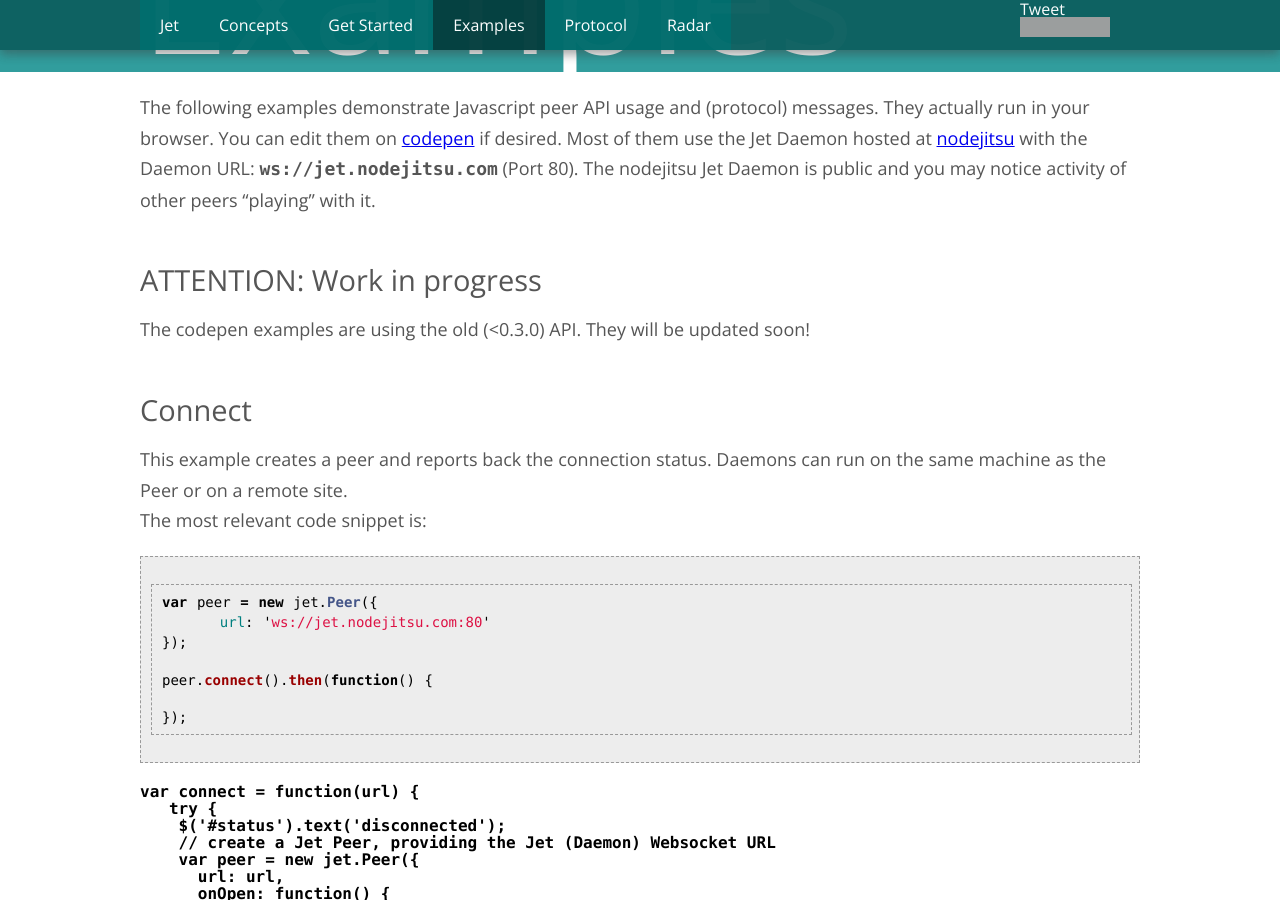
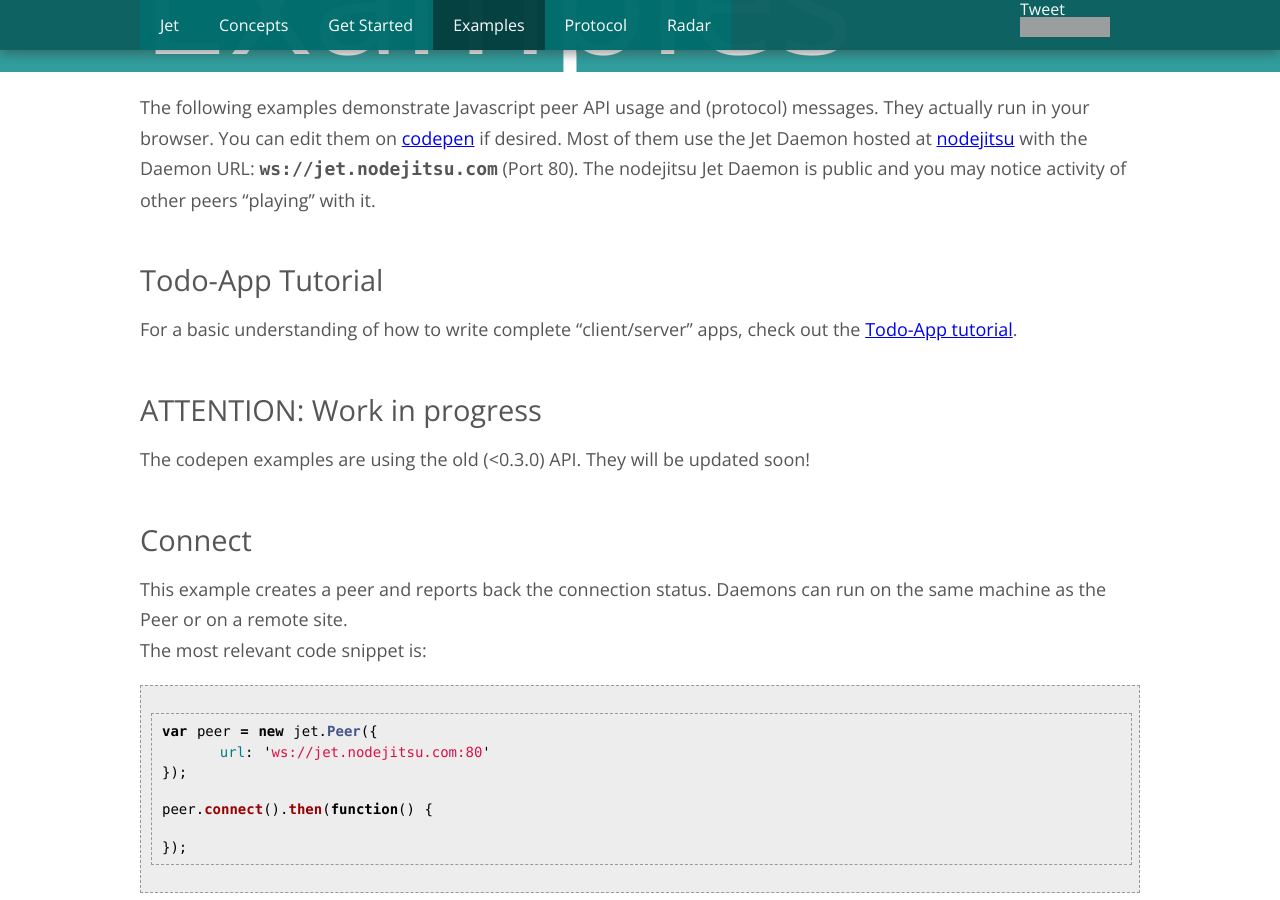
Before and after one commit to HBM/jet, a Jekyll site: the page built from examples.md, in a window 1280 px wide and 900 px high, scrolled down 338 px. Built offline with Jekyll 4.4.1, drawn with Linux system fonts in a browser that asks for light colours; Markdown is read by kramdown in place of the engine named in the settings; comment, search, counter and statistics services are not loaded; grey boxes are pictures that could not be loaded.

Commit message:
refer todo app tutorial

```diff
--- a/examples.md
+++ b/examples.md
@@ -9,6 +9,11 @@ They actually run in your browser. You can edit them on [codepen](http://codepen
 Most of them use the Jet Daemon hosted at [nodejitsu](http://nodejitsu.com) with the
 Daemon URL: `ws://jet.nodejitsu.com` (Port 80). The nodejitsu Jet Daemon is public
 and you may notice activity of other peers "playing" with it.
+
+## Todo-App Tutorial
+
+For a basic understanding of how to write complete "client/server" apps,
+check out the [Todo-App tutorial](https://github.com/lipp/node-jet/blob/master/examples/todo/README.md).
 
 ## ATTENTION: Work in progress
 The codepen examples are using the old (<0.3.0) API. They will be updated soon!
```
Also changed, not shown: quickstart.md (+2 -1 lines).
